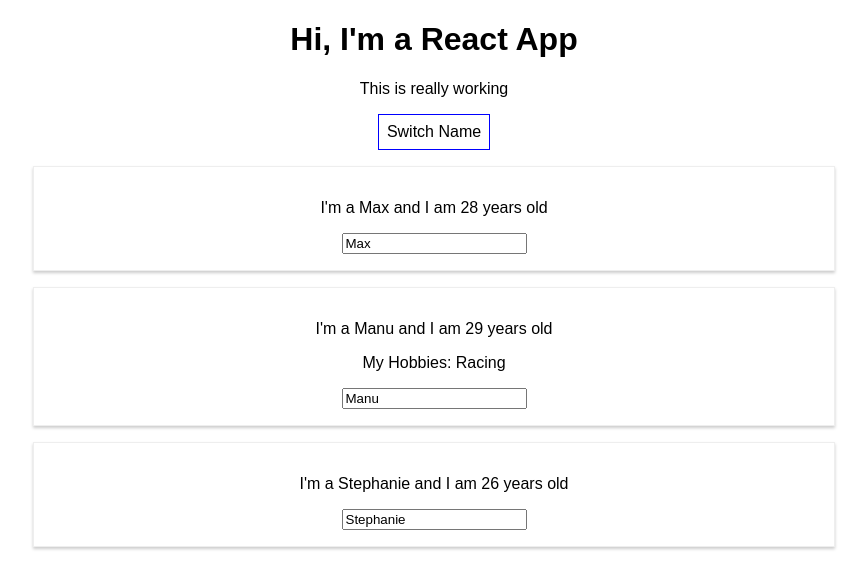
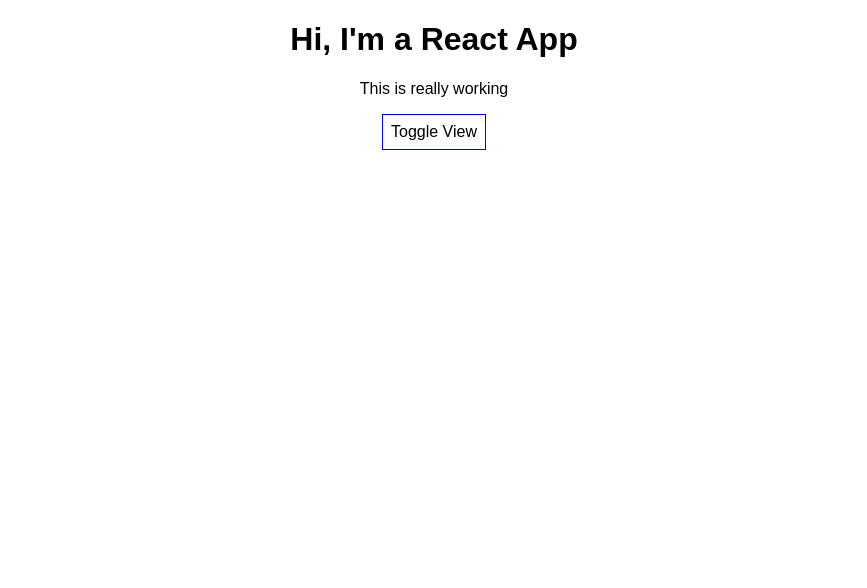
Before and after one commit to vanpixxer/react16, a React (Create React App) app: page / in a window 1280 px wide. Shown: the top 588 px of the page, without its empty margins (206-1073 px from the left). Built offline with nearby package versions, Linux system fonts and the light colour scheme.

Commit message:
Completed Module on Rendering Conditional Content and Lists With React

```diff
--- a/src/App.js
+++ b/src/App.js
@@ -6,33 +6,45 @@
 class App extends Component {
   state = {
     persons: [
-      { name: 'Max', age: 28 },
-      { name: 'Manu', age: 29},
-      { name: 'Stephanie', age: 26}
-    ]
+      { id: '123',    name: 'Max', age: 28 },
+      { id: '456',   name: 'Manu', age: 29},
+      { id: '789',    name: 'Stephanie', age: 26}
+    ],
+    showPersons: false
   }
 
-  switchNameHandler = (newName) => {
-    this.setState( {
-      persons: [
-        { name: newName, age:28},
-        { name: 'Manu', age:29},
-        { name: 'Stephanie', age: 37}
-      ]
-    })
+  nameChangedHandler =  (event,  id) => {
+    const personIndex = this.state.persons.findIndex( pers => {
+        return pers.id === id;
+      });
+
+      //const person = {
+      //      ...this.state.persons[personIndex];
+      //};
+      const person = Object.assign( {}, this.state.persons[personIndex]);
+
+      person.name = event.target.value;
+
+      const persons = [...this.state.persons];
+      persons[personIndex] = person;
+
+    this.setState ( {persons: persons} );
   }
 
-  nameChangedHandler = (event) => {
-    this.setState ( {
-      persons: [
-        { name: 'Max', age: 28},
-        { name: event.target.value, age: 29},
-        { name: 'Stephanie', age: 26}
-      ]
-    })
+
+  deletePersonHandler = (personIndex) => {
+    const  persons = [...this.state.persons];
+    persons.splice(personIndex, 1);
+    this.setState({persons: persons})
   }
 
-  render() {
+  togglePersonsHandler = () => {
+   const doesShow = this.state.showPersons;
+  this.setState({showPersons:  !doesShow});
+ }
+
+
+  render () {
     const style = {
       backgroundColor: 'white',
       font: 'inherit',
@@ -41,28 +53,35 @@
       cursor: 'pointer'
     };
 
+let persons = null;
+
+if ( this.state.showPersons) {
+  persons = (
+  <div>
+    { this.state.persons.map( (person, index) => {
+      return <Person
+        click={ () => this.deletePersonHandler(index)}
+         name={person.name}
+         age={person.age}
+        key={person.id}
+        changed={(event) => this.nameChangedHandler(event,  person.id)} />
+    })}
+  </div>
+  );
+}
+
   return (
      <div className="App">
        <h1>Hi, I'm a React App</h1>
        <p>This is really working</p>
        <button
        style={style}
-       onClick={ () => this.switchNameHandler('Maximilian!!!')}>
-       Switch Name</button>
-       <Person
-       name={this.state.persons[0].name}
-       age={this.state.persons[0].age}  />
-       <Person
-       name={this.state.persons[1].name}
-        age={this.state.persons[1].age}
-        click={this.switchNameHandler.bind(this, 'Max!')}
-        changed={this.nameChangedHandler}>My Hobbies: Racing</Person>
-       <Person
-       name={this.state.persons[2].name}
-       age={this.state.persons[2].age} />
+       onClick={ this.togglePersonsHandler}>Toggle View</button>
+       {persons}
      </div>
    );
  }
 }
 
+
 export default App;
```
